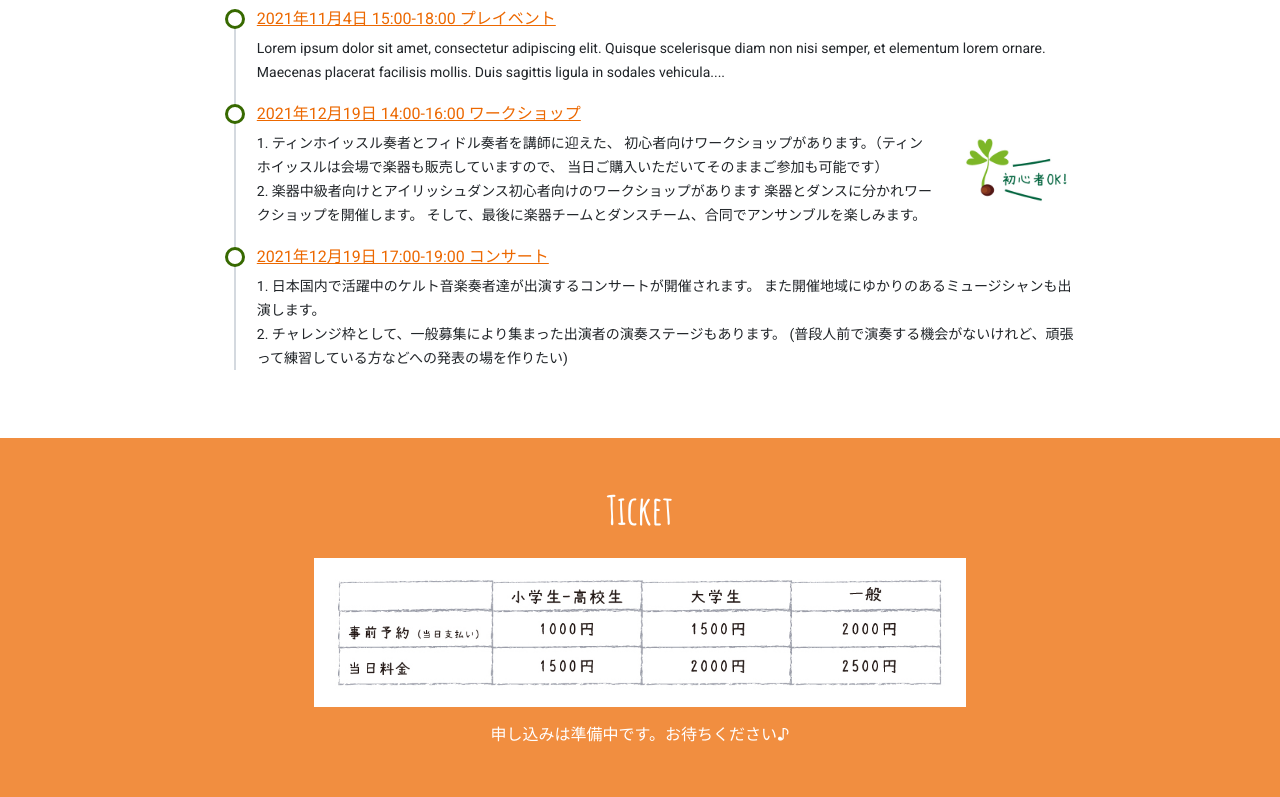
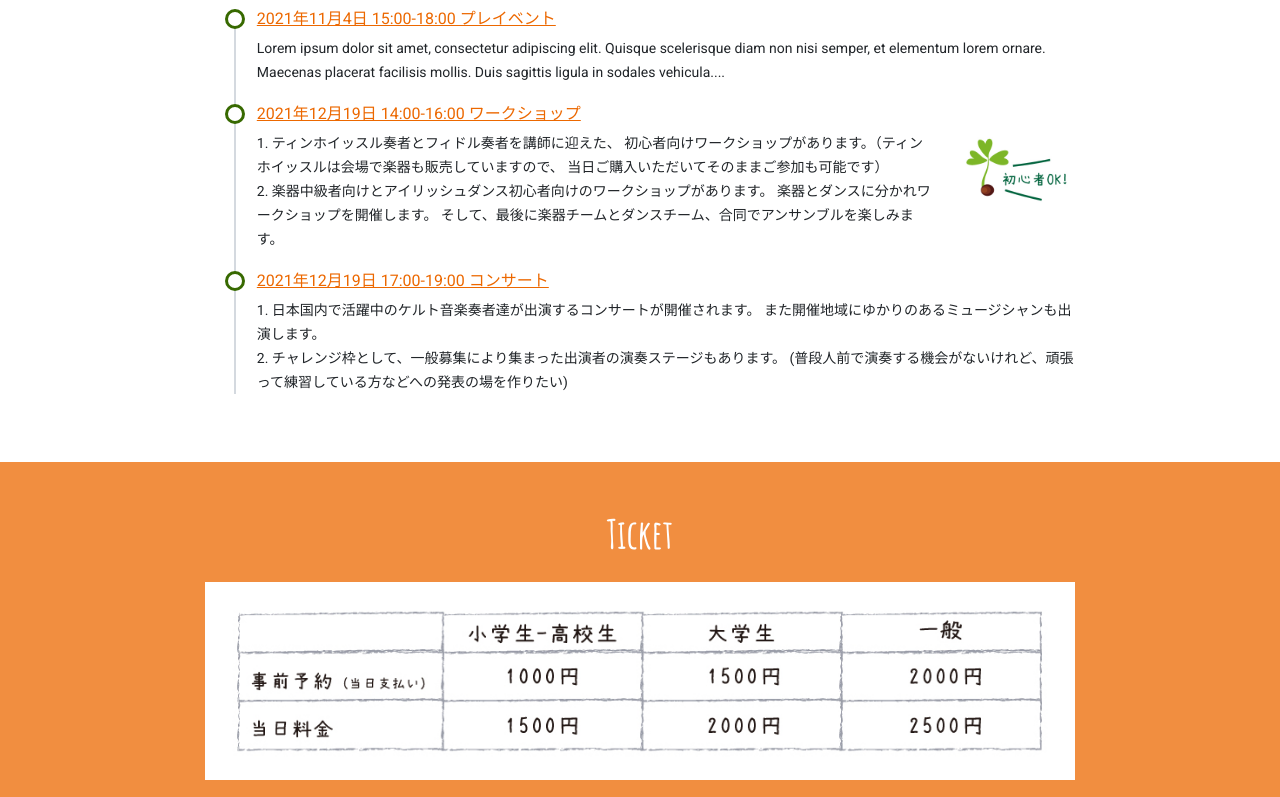
Before and after one commit to foolishell/celtic-seed-project, a React (Create React App) app: page / in a window 1280 px wide. Shown: the part 1320-2117 px from the top of the page. Built offline with nearby package versions, Linux system fonts and the light colour scheme; a web font is replaced by a local one.

Commit message:
fix: 微修正

```diff
--- a/src/App.tsx
+++ b/src/App.tsx
@@ -135,7 +135,7 @@ const App = () => {
                       当日ご購入いただいてそのままご参加も可能です）
                       <br />
                       2.
-                      楽器中級者向けとアイリッシュダンス初心者向けのワークショップがあります
+                      楽器中級者向けとアイリッシュダンス初心者向けのワークショップがあります。
                       楽器とダンスに分かれワークショップを開催します。
                       そして、最後に楽器チームとダンスチーム、合同でアンサンブルを楽しみます。
                     </small>
@@ -167,7 +167,7 @@ const App = () => {
             className="px-nav py-5 bg-secondary bg-opacity-75 text-white"
           >
             <h1>Ticket</h1>
-            <Image src={priceImg} className="w-75 my-3" />
+            <Image src={priceImg} className="w-md-75 w-100 my-3" />
             <p>申し込みは準備中です。お待ちください♪</p>
           </Container>
           <Container
```
